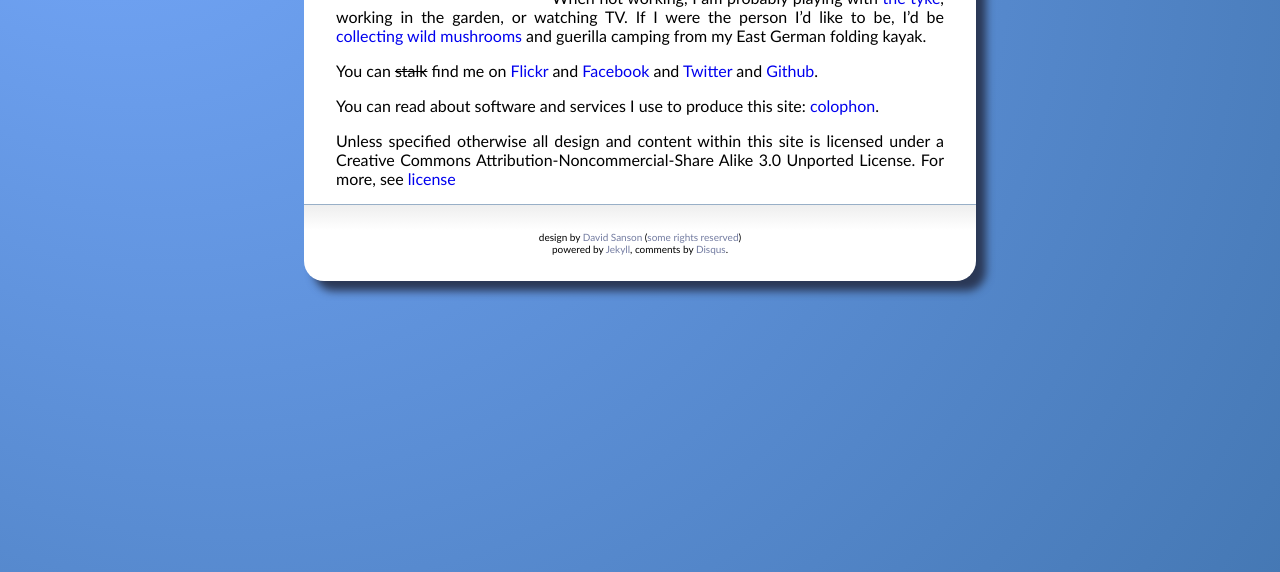
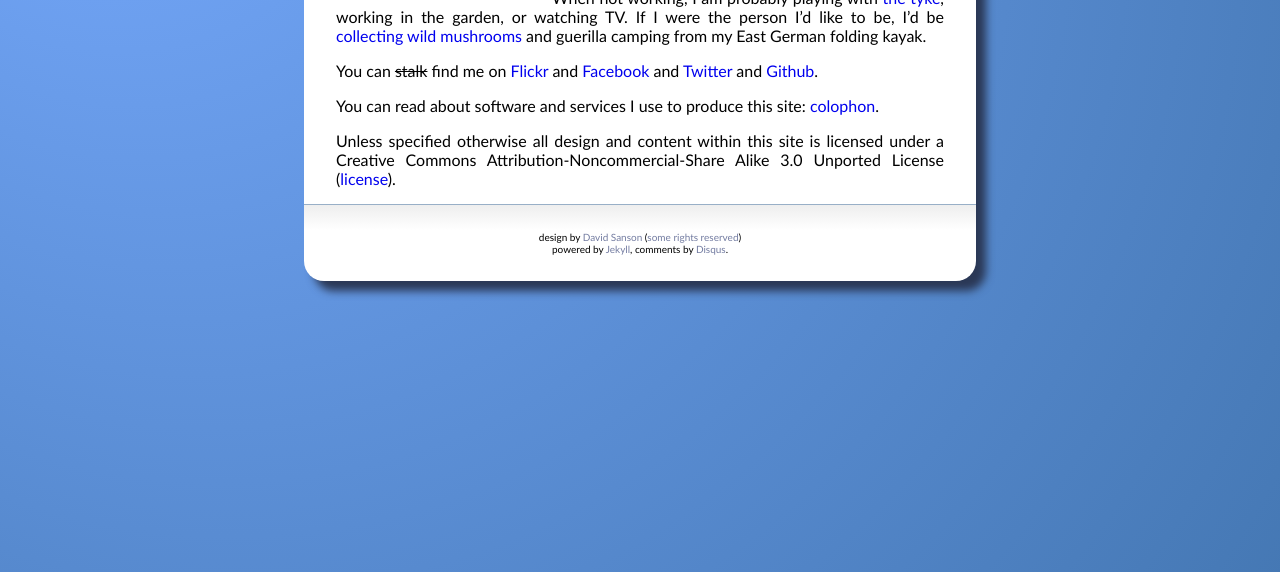
Before and after one commit to dsanson/dsanson.github.com, a Jekyll site: the page built from about-me.markdown, in a window 1280 px wide, cut to the strip 328-900 px from the top of the page. Built offline with Jekyll 4.4.1, drawn with Linux system fonts in a browser that asks for light colours; Markdown is read by kramdown in place of the engine named in the settings; comment, search, counter and statistics services are not loaded.

Commit message:
empty commit

```diff
--- a/about-me.markdown
+++ b/about-me.markdown
@@ -15,4 +15,4 @@
 
 You can read about software and services I use to produce this site: [colophon](/colophon.html).
 
-Unless specified otherwise all design and content within this site is licensed under a Creative Commons Attribution-Noncommercial-Share Alike 3.0 Unported License. For more, see [license](/license.html)
+Unless specified otherwise all design and content within this site is licensed under a Creative Commons Attribution-Noncommercial-Share Alike 3.0 Unported License ([license](/license.html)).
```
